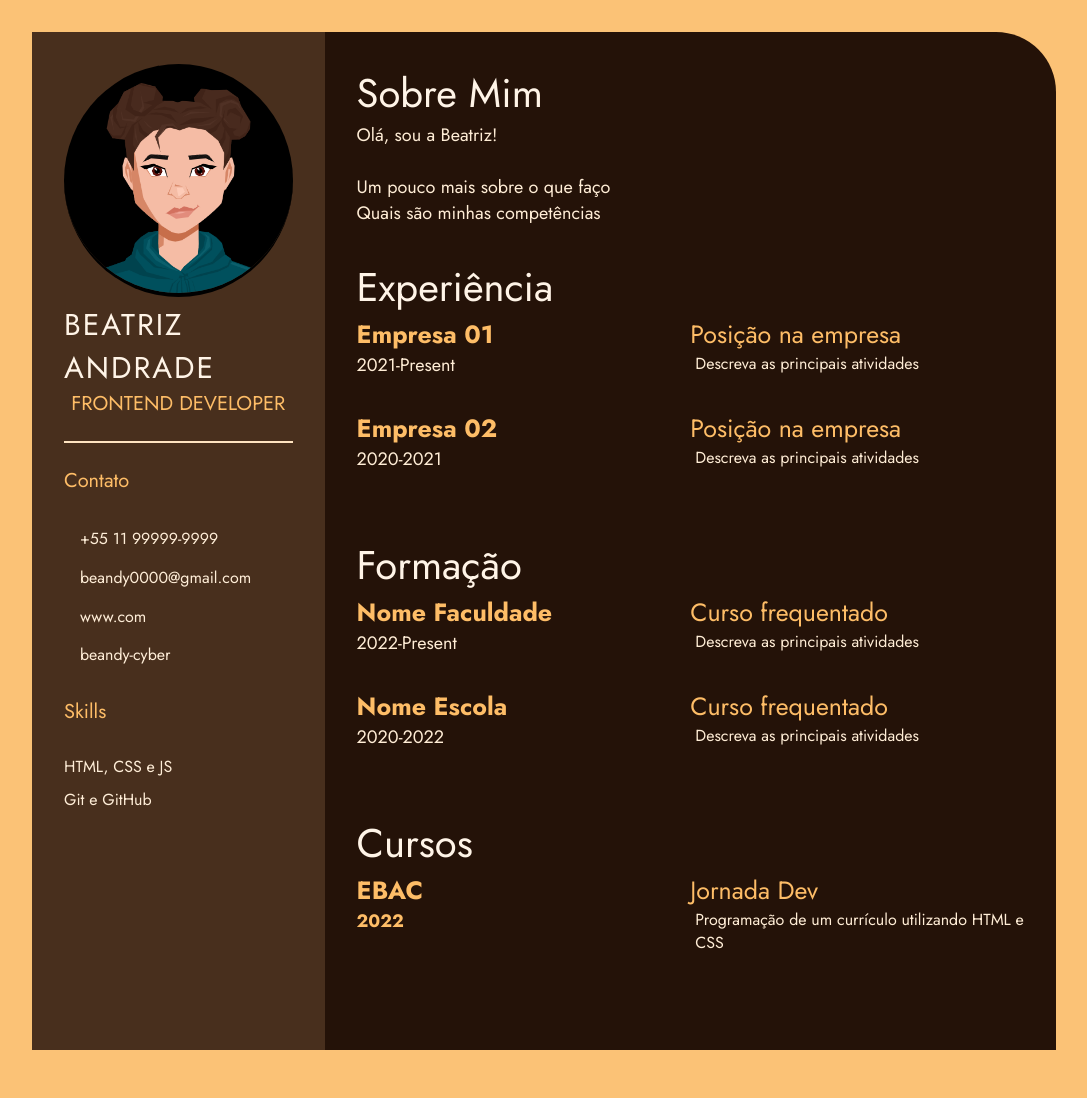
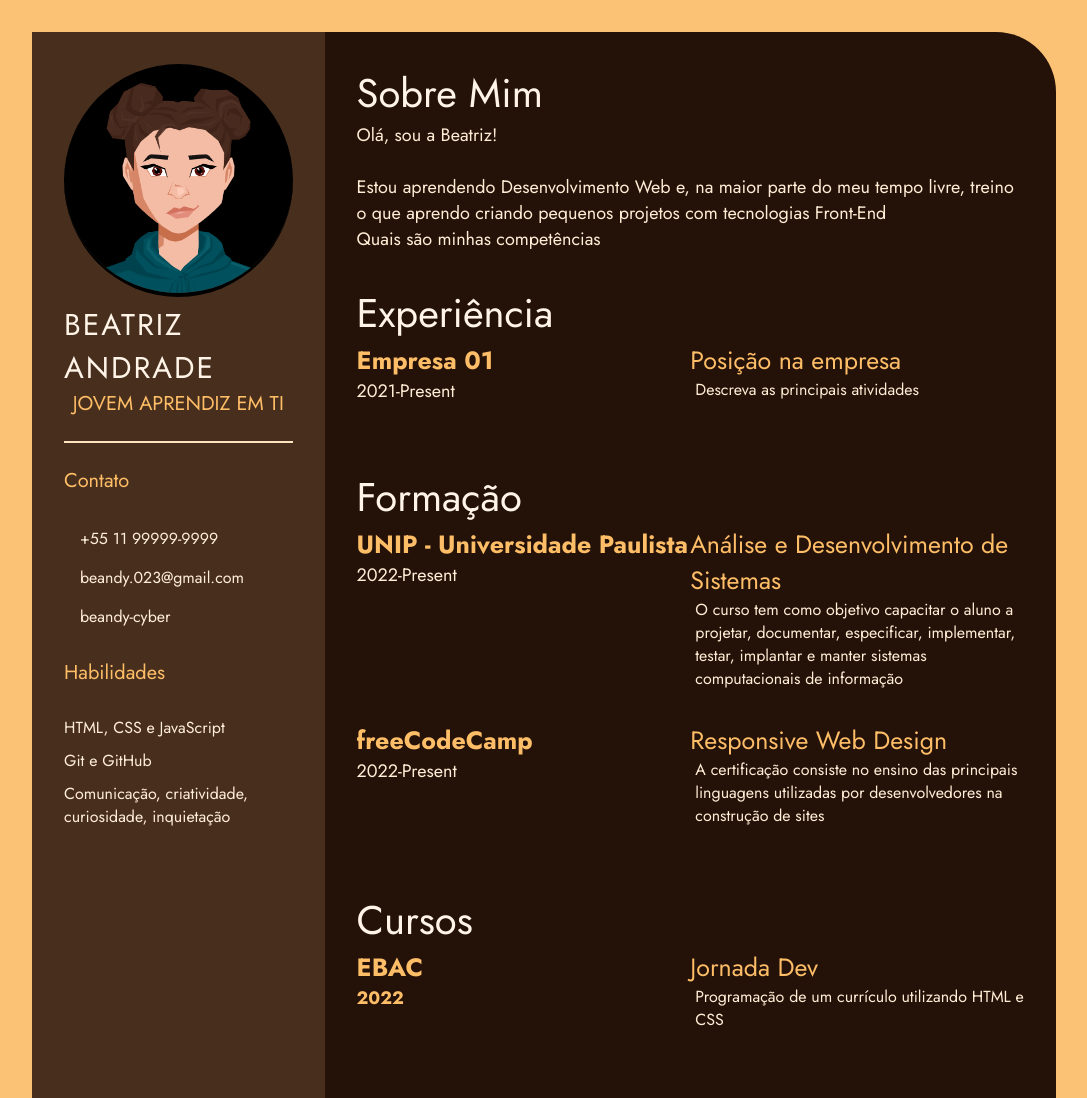
Before and after one commit to beandy-cyber/jornada-dev.github.io, a plain HTML site: page index.html in a window 1280 px wide. Shown: the top 1098 px of the page, without its empty margins (96-1183 px from the left). Drawn offline with Linux system fonts and the light colour scheme.

Commit message:
Update index.html
Add information

```diff
--- a/index.html
+++ b/index.html
@@ -20,22 +20,22 @@
                 <div class="profile">
                     <img src="img/profile-img.png" alt="Profile image" class="profile-image">
                     <p class="name">Beatriz Andrade</p>
-                    <p class="profession">Frontend Developer</p><br>
+                    <p class="profession">Jovem Aprendiz em TI</p><br>
                 </div>
                 <div class="contact-info"><br>
                     <p class="left-title">Contato</p>
                     <ul>
                         <li><i class="fa fa-phone"></i>+55 11 99999-9999</li>
-                        <li><i class="fa fa-envelope"></i>beandy0000@gmail.com</li>
-                        <li><i class="fa fa-globe"></i>www.com</i></li>
-                        <li><i class="fa fa-github"></i>beandy-cyber</li>
+                        <li><i class="fa fa-envelope"></i>beandy.023@gmail.com</li>
+                        <li><i class="fa fa-github"></i><a href:"https://github.com/beandy-cyber/">beandy-cyber</a></li>
                     </ul>
                 </div>
                 <div class="skills"><br>
-                    <p class="left-title">Skills</p>
+                    <p class="left-title">Habilidades</p>
                     <ul>
-                        <li><p>HTML, CSS e JS</p></li>
+                        <li><p>HTML, CSS e JavaScript</p></li>
                         <li><p>Git e GitHub</p></li>
+                        <li><p>Comunicação, criatividade, curiosidade, inquietação</p></li>
                     </ul>
                 </div>
             </section>
@@ -46,7 +46,7 @@
                         <div class="right-title">Sobre Mim</div>
                         <p class="about-me-contents">
                             Olá, sou a Beatriz!<br>
-                            <br> Um pouco mais sobre o que faço <br> Quais são minhas competências
+                            <br> Estou aprendendo Desenvolvimento Web e, na maior parte do meu tempo livre, treino o que aprendo criando pequenos projetos com tecnologias Front-End <br> Quais são minhas competências
                         </p>
                     </section>
                 <section class="experience gap">
@@ -62,38 +62,28 @@
                                 <p class="exp-desc">Descreva as principais atividades</p>
                         </div>
                     </div>
-                    <div class="experience-contents">
-                        <div class="exp-left">
-                            <p class="exp-company-name">Empresa 02</p>
-                            <p class="exp-time-period">2020-2021</p>
-                        </div>
-                        <div class="exp-right">
-                                <p class="exp-position">Posição na empresa</p>
-                                <p class="exp-desc">Descreva as principais atividades</p>
-                        </div>
-                    </div>
                 </section>
                 <section class="education gap">
                     <div class="right-title">
                         Formação</div>
                     <div class="education-contents">
                         <div class="education-left">
-                            <p class="education-school-name">Nome Faculdade</p>
+                            <p class="education-school-name">UNIP - Universidade Paulista</p>
                             <p class="education-time-period">2022-Present</p>
                         </div>
                         <div class="education-right">
-                                <p class="education-subject">Curso frequentado</p>
-                                <p class="education-desc">Descreva as principais atividades</p>
+                                <p class="education-subject">Análise e Desenvolvimento de Sistemas</p>
+                                <p class="education-desc">O curso tem como objetivo capacitar o aluno a projetar, documentar, especificar, implementar, testar, implantar e manter sistemas computacionais de informação</p>
                         </div>
                     </div>
                     <div class="education-contents">
                         <div class="education-left">
-                            <p class="education-school-name">Nome Escola</p>
-                            <p class="education-time-period">2020-2022</p>
+                            <p class="education-school-name">freeCodeCamp</p>
+                            <p class="education-time-period">2022-Present</p>
                         </div>
                         <div class="education-right">
-                                <p class="education-subject">Curso frequentado</p>
-                                <p class="education-desc">Descreva as principais atividades</p>
+                                <p class="education-subject">Responsive Web Design</p>
+                                <p class="education-desc">A certificação consiste no ensino das principais linguagens utilizadas por desenvolvedores na construção de sites</p>
                         </div>
                     </div>
                 </section>
```
